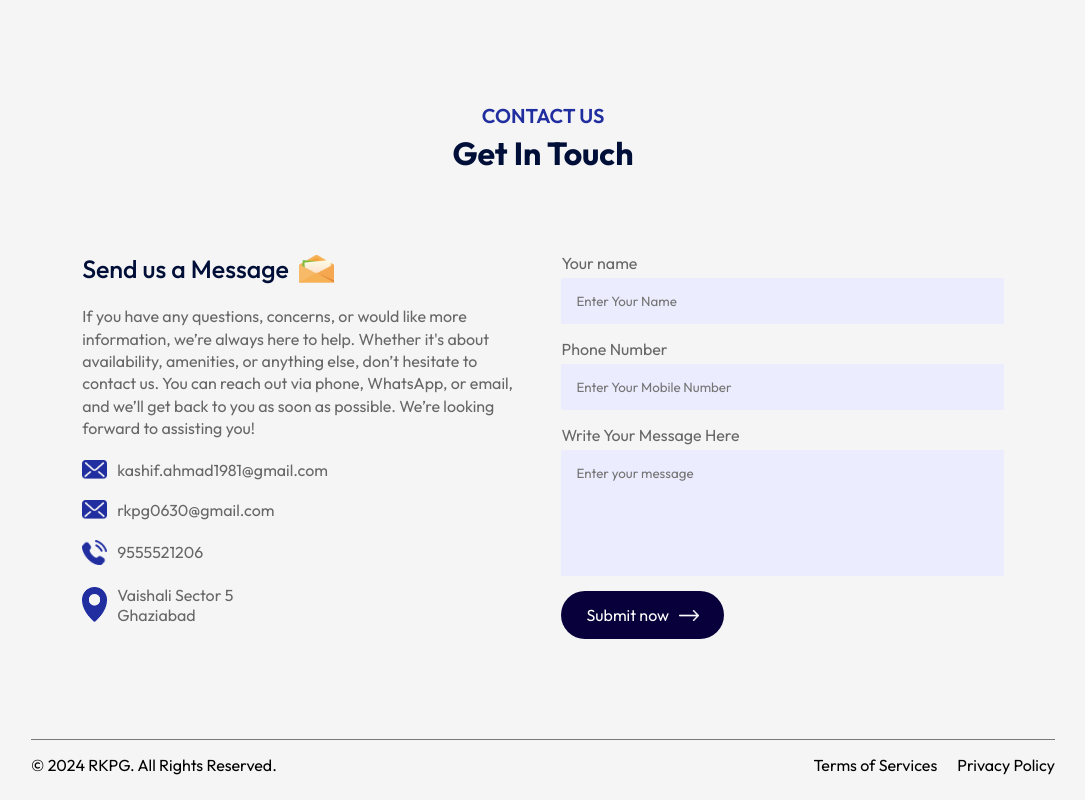
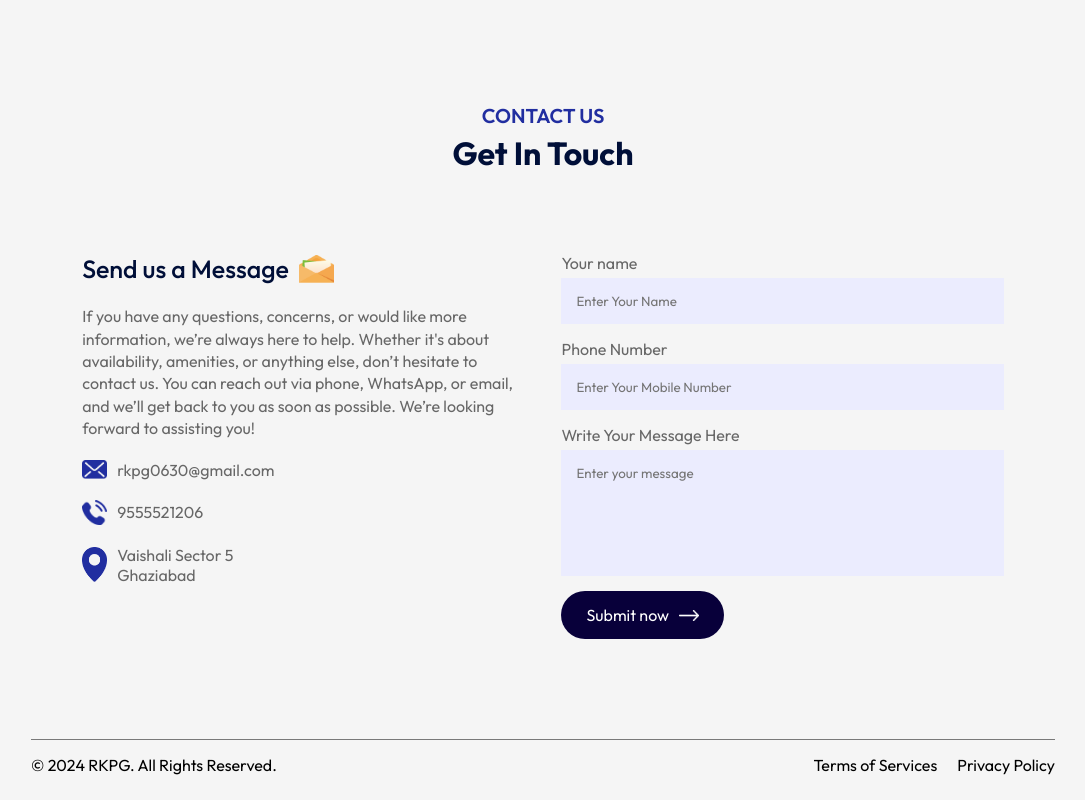
Before and after one commit to Amaan-create/PGIN, a React (Vite) app: page / in a window 1280 px wide. Shown: the part 6148-6948 px from the top of the page, without its empty margins (97-1182 px from the left). Built offline with nearby package versions, Linux system fonts and the light colour scheme.

Commit message:
Update Contact.jsx

```diff
--- a/src/Components/Contact/Contact.jsx
+++ b/src/Components/Contact/Contact.jsx
@@ -45,9 +45,6 @@ const Contact = () => {
           possible. We’re looking forward to assisting you!
         </p>
         <ul>
-          <li>
-            <img src={mail_icon} alt="" /> kashif.ahmad1981@gmail.com
-          </li>
            <li>
             <img src={mail_icon} alt="" /> rkpg0630@gmail.com
           </li>
```
